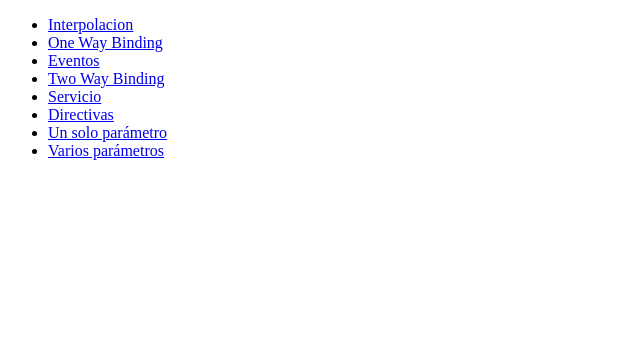
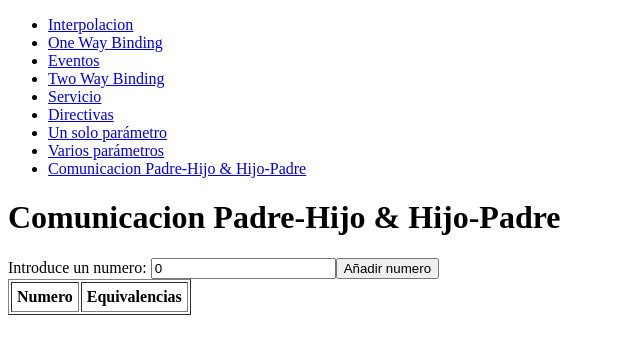
Before and after one commit to victor-fernandezm/proyecto-repaso, an Angular app: page /comms in a window 1280 px wide. Before the commit this address led to /. Shown: the top 354 px of the page, without its empty margins (0-640 px from the left). Built offline with nearby package versions, Linux system fonts and the light colour scheme.

Commit message:
Comunicacion padre-hijo e hijo-padre

```diff
--- a/src/app/app-routing.module.ts
+++ b/src/app/app-routing.module.ts
@@ -10,6 +10,7 @@ import { SingleParamComponent } from './single-param/single-param.component';
 import { MultiParamComponent } from './multi-param/multi-param.component';
 import { SingleParamSenderComponent } from './single-param-sender/single-param-sender.component';
 import { MultiParamSenderComponent } from './multi-param-sender/multi-param-sender.component';
+import { CommListaNumsComponent } from './comm-lista-nums/comm-lista-nums.component';
 
 const routes: Routes = [
 	{path: "interpolacion", component: InterpolationComponent},
@@ -22,6 +23,7 @@ const routes: Routes = [
 	{path: "single/:id", component: SingleParamComponent},
 	{path: "multi", component: MultiParamSenderComponent},
 	{path: "multi/receive", component: MultiParamComponent},
+	{path: "comms", component: CommListaNumsComponent},
 ];
 
 @NgModule({
--- a/src/app/app.component.html
+++ b/src/app/app.component.html
@@ -7,6 +7,7 @@
     <li><a routerLink="/directivas">Directivas</a></li>
     <li><a routerLink="/single">Un solo parámetro</a></li>
     <li><a routerLink="/multi">Varios parámetros</a></li>
+    <li><a routerLink="/comms">Comunicacion Padre-Hijo & Hijo-Padre</a></li>
 </ul>
 
 <router-outlet></router-outlet>
--- /dev/null
+++ b/src/app/comm-entrada-num/comm-entrada-num.component.html
@@ -0,0 +1,3 @@
+<label for="num">Introduce un numero: </label><input type="number" name="" id="num" [(ngModel)]="num">
+
+<button (click)="sendAddEvent()">Añadir numero</button>
--- /dev/null
+++ b/src/app/comm-entrada-num/comm-entrada-num.component.ts
@@ -0,0 +1,15 @@
+import { Component, EventEmitter, Output } from '@angular/core';
+
+@Component({
+  selector: 'app-comm-entrada-num',
+  templateUrl: './comm-entrada-num.component.html',
+  styleUrls: ['./comm-entrada-num.component.css']
+})
+export class CommEntradaNumComponent {
+  @Output() numEvent: EventEmitter<number> = new EventEmitter<number>();
+  num: number = 0;
+
+  sendAddEvent(): void {
+    this.numEvent.emit(this.num);
+  }
+}
--- /dev/null
+++ b/src/app/comm-lista-nums/comm-lista-nums.component.html
@@ -0,0 +1,13 @@
+<h1>Comunicacion Padre-Hijo & Hijo-Padre</h1>
+<app-comm-entrada-num (numEvent)="addNum($event)"></app-comm-entrada-num>
+
+<table border="1" cellPadding="5">
+    <tr>
+        <th>Numero</th>
+        <th>Equivalencias</th>
+    </tr>
+    <tr *ngFor="let n of nums">
+        <td>{{n}}</td>
+        <td><app-comm-operaciones-num [num]="n"></app-comm-operaciones-num></td>
+    </tr>
+</table>
--- /dev/null
+++ b/src/app/comm-lista-nums/comm-lista-nums.component.ts
@@ -0,0 +1,16 @@
+import { Component } from '@angular/core';
+
+@Component({
+  selector: 'app-comm-lista-nums',
+  templateUrl: './comm-lista-nums.component.html',
+  styleUrls: ['./comm-lista-nums.component.css']
+})
+export class CommListaNumsComponent {
+  nums: number[] = [];
+
+  addNum(evt: number): void {
+    if(!this.nums.includes(evt)) {
+      this.nums.push(evt);
+    }
+  }
+}
--- /dev/null
+++ b/src/app/comm-operaciones-num/comm-operaciones-num.component.html
@@ -0,0 +1,7 @@
+<!-- <button (click)="show()">Mostrar numero</button><br>
+<button (click)="show(2)">Mostrar numero en binario</button><br>
+<button (click)="show(8)">Mostrar numero en octal</button><br>
+<button (click)="show(16)">Mostrar numero en hexadecimal</button><br> -->
+Binario: <code>{{convert(2)}}</code><br>
+Octal: <code>{{convert(8)}}</code><br>
+Hexadecimal: <code>{{convert(16)}}</code>
--- /dev/null
+++ b/src/app/comm-operaciones-num/comm-operaciones-num.component.ts
@@ -0,0 +1,24 @@
+import { Component, Input } from '@angular/core';
+
+@Component({
+  selector: 'app-comm-operaciones-num',
+  templateUrl: './comm-operaciones-num.component.html',
+  styleUrls: ['./comm-operaciones-num.component.css']
+})
+export class CommOperacionesNumComponent {
+  @Input() num: number = 0;
+
+  show(base: number = 10): void {
+    if(base == 10)
+      alert(this.num);
+    else
+      alert(this.num.toString(base));
+  }
+
+  convert(base: number = 10): string {
+    if(base == 10)
+      return this.num.toString();
+    else
+      return this.num.toString(base)
+  }
+}
```
Also changed, not shown: src/app/app.module.ts (+7 -1 lines), src/app/comm-entrada-num/comm-entrada-num.component.css (added), src/app/comm-lista-nums/comm-lista-nums.component.css (added), src/app/comm-operaciones-num/comm-operaciones-num.component.css (added).
